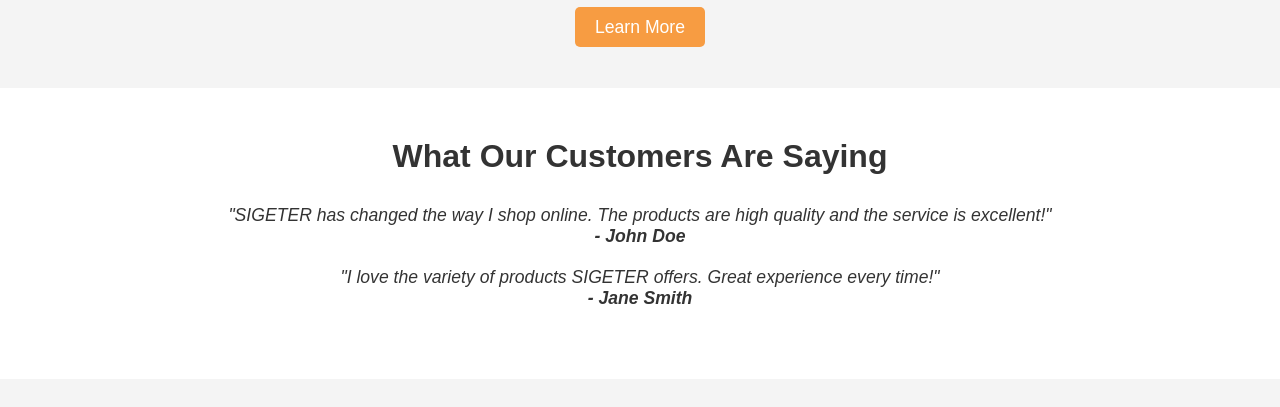
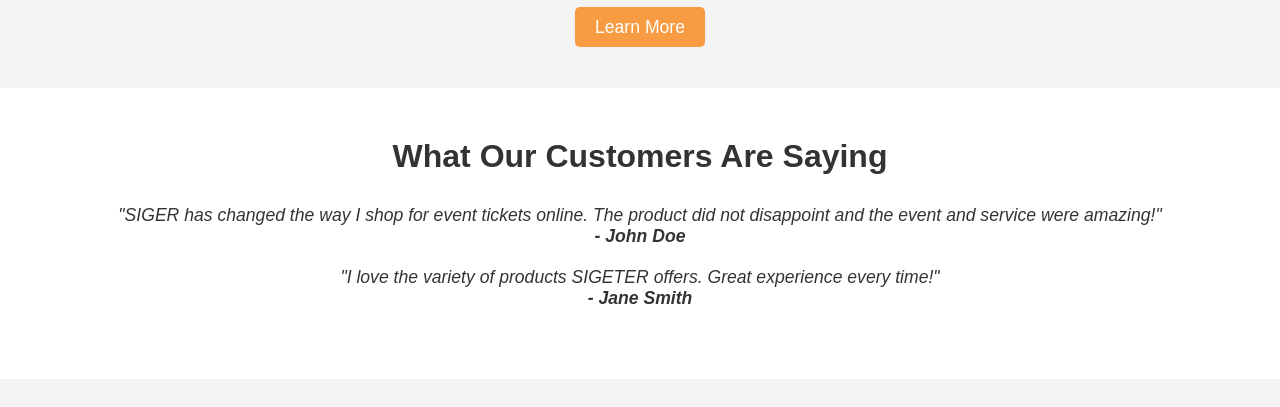
Before and after one commit to SenEko22/SIGETER, a plain HTML site: page index.html in a window 1280 px wide. Shown: the part 781-1188 px from the top of the page. Drawn offline with Linux system fonts and the light colour scheme.

Commit message:
index.html

```diff
--- a/index.html
+++ b/index.html
@@ -71,7 +71,7 @@
 <section class="testimonials">
   <h2>What Our Customers Are Saying</h2>
   <div class="testimonial-item">
-    <p>"SIGETER has changed the way I shop online. The products are high quality and the service is excellent!"</p>
+    <p>"SIGER has changed the way I shop for event tickets online. The product did not disappoint and the event and service were amazing!"</p>
     <p>- John Doe</p>
   </div>
   <div class="testimonial-item">
```
